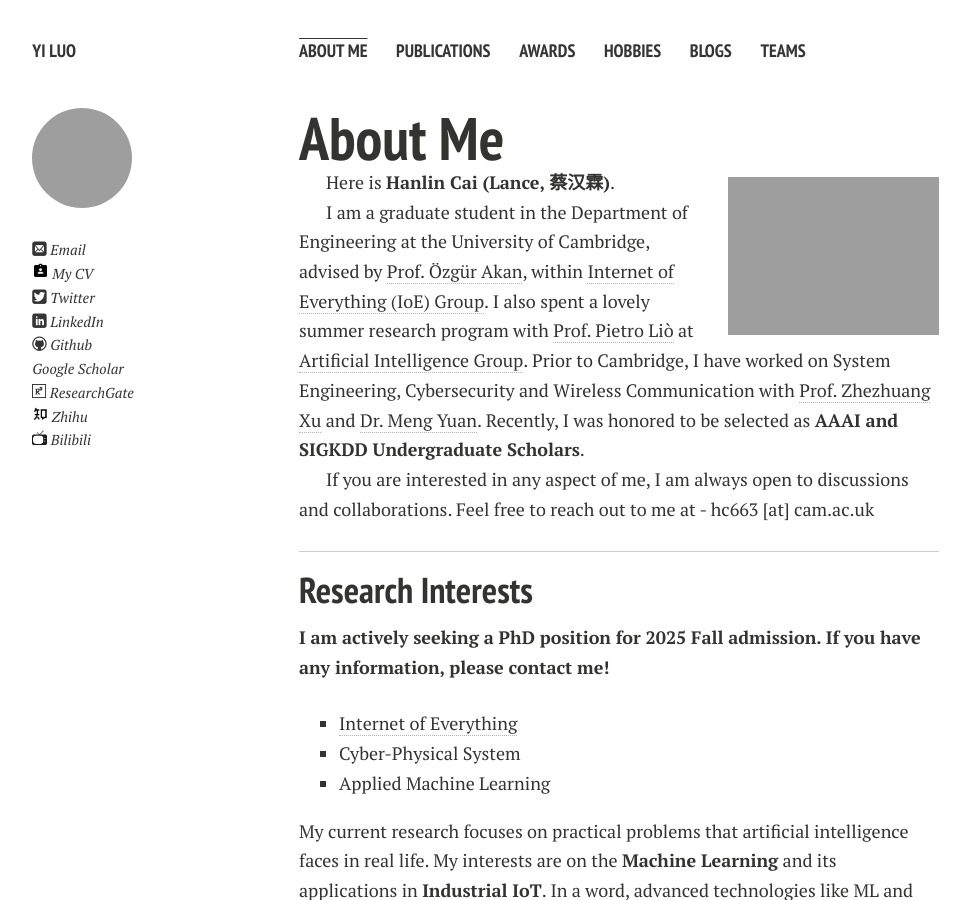
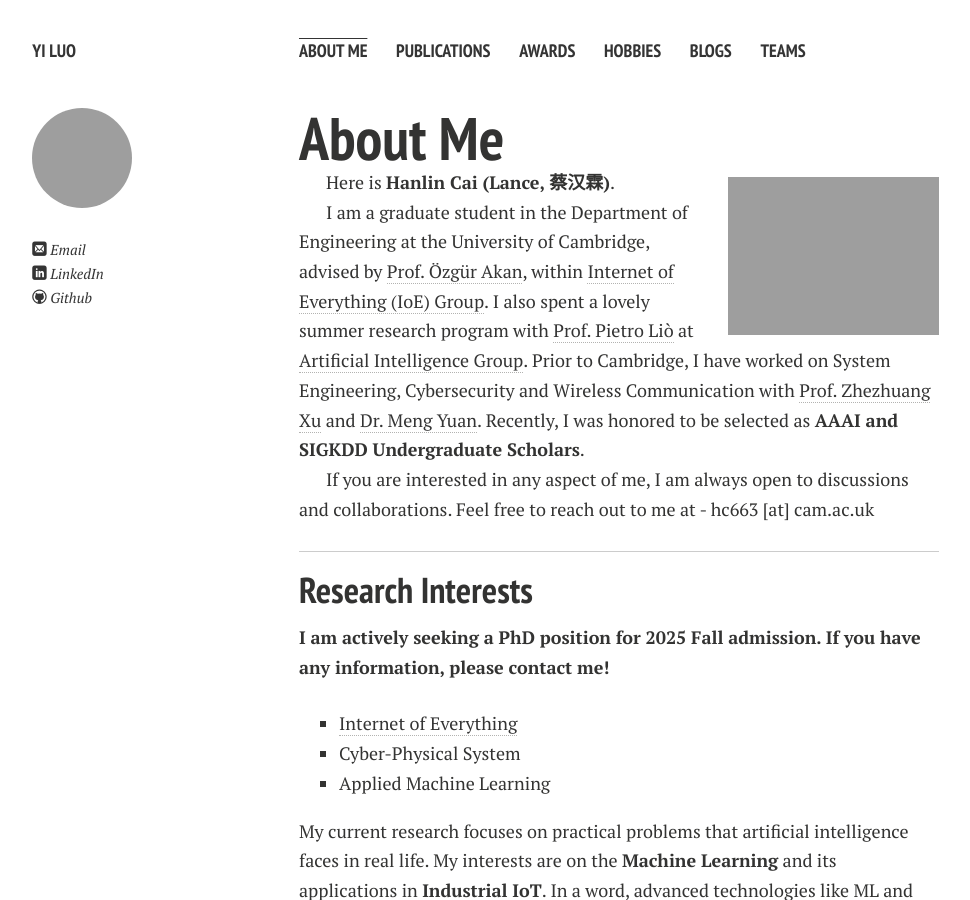
Before and after one commit to yisamu/yisamu.github.io, a Jekyll site: the page built from index.md, in a window 1280 px wide and 900 px high. Shown: the whole window, without its empty margins (21-991 px from the left). Built offline with Jekyll 4.4.1, drawn with Linux system fonts in a browser that asks for light colours; nearby versions of some CDN libraries; comment, search, counter and statistics services are not loaded; a style sheet for code colours, icons or effects is not loaded; our own code applies the rules of GitHub Pages for plain Markdown files; part of the change alters nothing that is shown.

Commit message:
Update _config.yml

```diff
--- a/_config.yml
+++ b/_config.yml
@@ -9,16 +9,16 @@ owner:
   name: Yi Luo
   avatar: Yi Luo.jpg
   # bio: Two roads diverged in woods, I took the one less traveled by.
-  email: hanlin.cai@ieee.org
-  cv: https://caihanlin.com/file/CV-HanlinCAI.pdf
+  email: yandcuo@gmail.com
+  # cv: https://caihanlin.com/file/CV-HanlinCAI.pdf
   # Social networking links are used in author-bio sidebar. Update and remove as you like.
-  twitter: lancecai2002
+
   github: GuangLun2000
-  linkedin: hanlincai
-  scholar: https://scholar.google.com/citations?user=8igSoWgAAAAJ
-  bilibili: 594030035
-  researchgate: https://www.researchgate.net/profile/Hanlin-Cai
-  zhihu: https://www.zhihu.com/people/chlire
+  linkedin: yiluo
+  #scholar: https://scholar.google.com/citations?user=8igSoWgAAAAJ
+  #bilibili: 594030035
+  #researchgate: https://www.researchgate.net/profile/Hanlin-Cai
+  #zhihu: https://www.zhihu.com/people/chlire
   # facebook: caihanlin2002
   # instagram: lancecai2002
   # lastfm:
```
